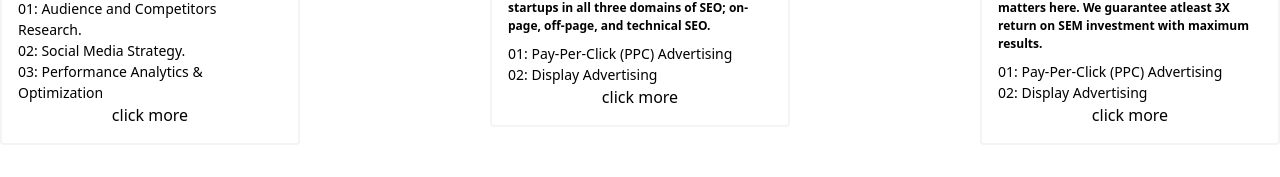
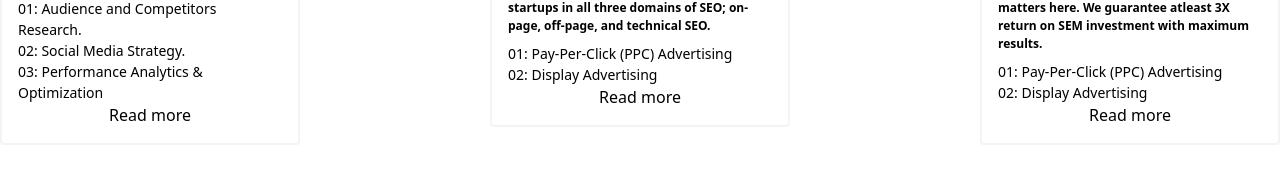
Before and after one commit to mhmAdmin1122/startupMAXIM, a Next.js app: page /Components/H/HomeSection in a window 1280 px wide. Shown: the part 523-700 px from the top of the page. Built offline with nearby package versions, Linux system fonts and the light colour scheme.

Commit message:
new commit

```diff
--- a/pages/Components/S/ServiceCard.tsx
+++ b/pages/Components/S/ServiceCard.tsx
@@ -27,7 +27,7 @@ const Card = ({imageUrl, title, altText, para, startinglist, startinglist2, star
        </div>
         {!expanded && (
           <><button className="" onClick={toggleExpanded}>
-            click more
+            Read more
           </button></>
         )}
         {expanded && (
@@ -39,7 +39,7 @@ const Card = ({imageUrl, title, altText, para, startinglist, startinglist2, star
           <p className="text-[14px]">{endinglist4}</p>
           </div>
           <button className="" onClick={toggleExpanded}>
-            click less
+            Read less
           </button></>
         )}
       </div>
```
